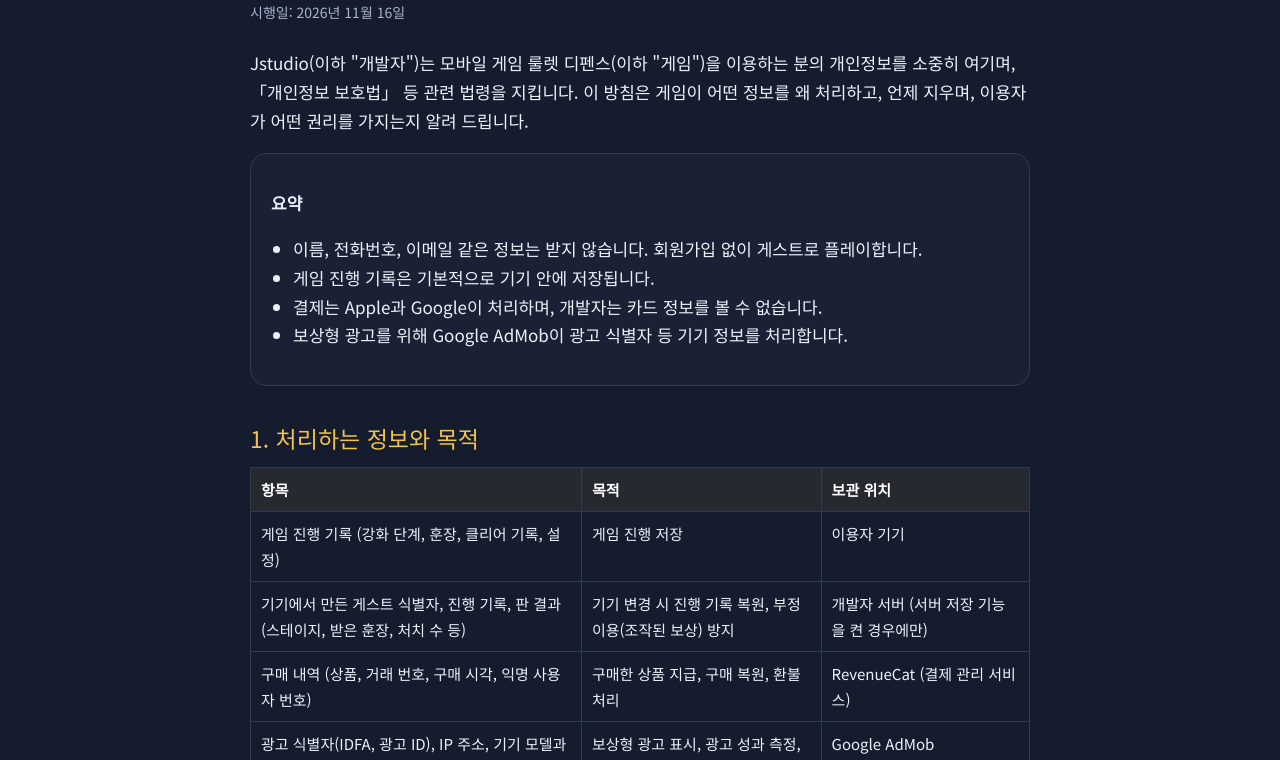
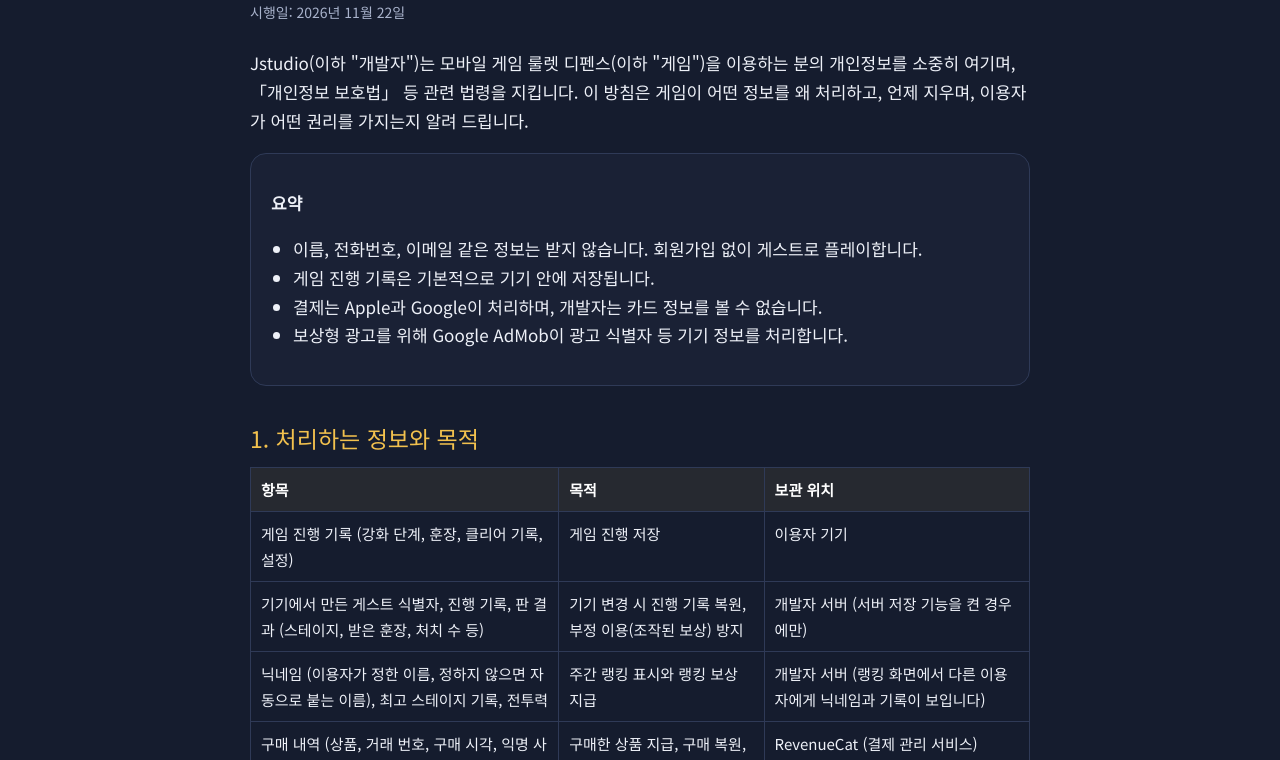
Before and after one commit to wlswo/roulette-defense, an Astro site: page /roulette-defense/privacy in a window 1280 px wide. Shown: the part 192-952 px from the top of the page. Built offline with nearby package versions, Linux system fonts and the light colour scheme; Astro itself is replaced by a stand-in of ours; a web font is replaced by a local one.

Commit message:
개인정보 처리방침: 닉네임과 주간 랭킹 항목 추가, 시행일 2026년 11월 22일

```diff
--- a/src/pages/privacy.astro
+++ b/src/pages/privacy.astro
@@ -6,7 +6,7 @@ import { site } from '../site';
   <article class="doc">
     <p class="kicker">{site.name}</p>
     <h1>개인정보 처리방침</h1>
-    <p class="updated">시행일: {site.updated}</p>
+    <p class="updated">시행일: {site.privacyUpdated}</p>
     <p>{site.operator}(이하 "개발자")는 모바일 게임 {site.name}(이하 "게임")을 이용하는 분의 개인정보를 소중히 여기며, 「개인정보 보호법」 등 관련 법령을 지킵니다. 이 방침은 게임이 어떤 정보를 왜 처리하고, 언제 지우며, 이용자가 어떤 권리를 가지는지 알려 드립니다.</p>
 
     <div class="box">
@@ -24,10 +24,12 @@ import { site } from '../site';
       <tr><th>항목</th><th>목적</th><th>보관 위치</th></tr>
       <tr><td>게임 진행 기록 (강화 단계, 훈장, 클리어 기록, 설정)</td><td>게임 진행 저장</td><td>이용자 기기</td></tr>
       <tr><td>기기에서 만든 게스트 식별자, 진행 기록, 판 결과 (스테이지, 받은 훈장, 처치 수 등)</td><td>기기 변경 시 진행 기록 복원, 부정 이용(조작된 보상) 방지</td><td>개발자 서버 (서버 저장 기능을 켠 경우에만)</td></tr>
+      <tr><td>닉네임 (이용자가 정한 이름, 정하지 않으면 자동으로 붙는 이름), 최고 스테이지 기록, 전투력</td><td>주간 랭킹 표시와 랭킹 보상 지급</td><td>개발자 서버 (랭킹 화면에서 다른 이용자에게 닉네임과 기록이 보입니다)</td></tr>
       <tr><td>구매 내역 (상품, 거래 번호, 구매 시각, 익명 사용자 번호)</td><td>구매한 상품 지급, 구매 복원, 환불 처리</td><td>RevenueCat (결제 관리 서비스)</td></tr>
       <tr><td>광고 식별자(IDFA, 광고 ID), IP 주소, 기기 모델과 운영체제, 광고 시청 기록</td><td>보상형 광고 표시, 광고 성과 측정, 부정 클릭 방지</td><td>Google AdMob</td></tr>
       <tr><td>Game Center 플레이어 정보 (iPhone)</td><td>Apple Game Center 로그인</td><td>Apple (개발자 서버로 보내지 않음)</td></tr>
     </table>
+    <p>닉네임은 랭킹에 공개되므로 실명, 연락처 같은 개인정보를 넣지 마세요. 닉네임은 게임의 랭킹 화면에서 언제든 바꿀 수 있습니다.</p>
     <p>게임은 위 목적 외에는 정보를 쓰지 않으며, 이용자의 정보를 판매하지 않습니다. 앱 사용 분석 도구는 사용하지 않습니다.</p>
 
     <h2>2. 보관 기간과 파기</h2>
--- a/src/site.ts
+++ b/src/site.ts
@@ -4,7 +4,8 @@ export const site = {
   nameEn: 'Roulette Defense',
   operator: 'Jstudio',
   email: 'roulette@wlswo.me',
-  updated: '2026년 11월 16일',
+  updated: '2026년 11월 16일',          // 이용약관 시행일
+  privacyUpdated: '2026년 11월 22일',   // 개인정보 처리방침 시행일 (닉네임과 랭킹 추가)
 };
 
 const base = import.meta.env.BASE_URL.replace(/\/$/, '');
```
